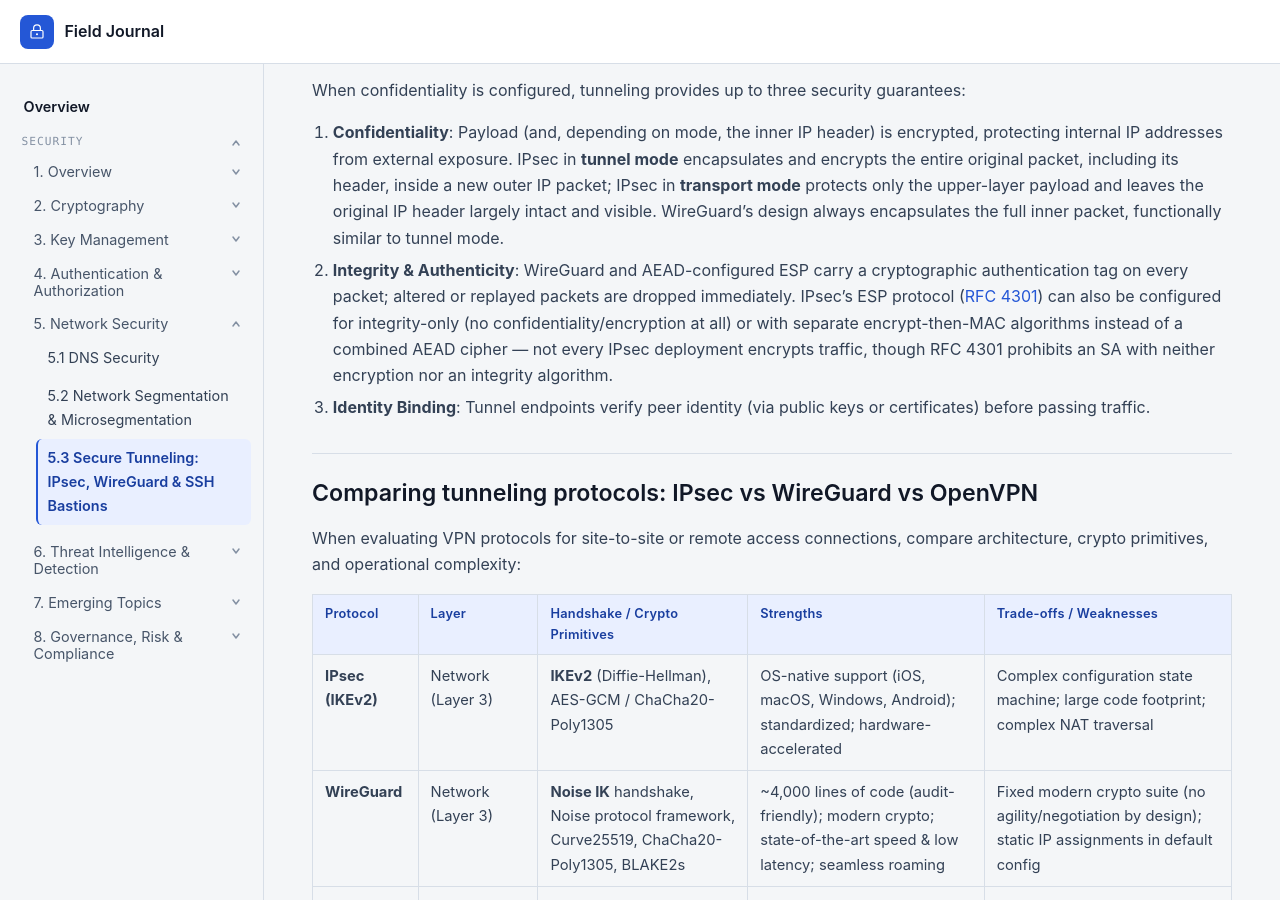
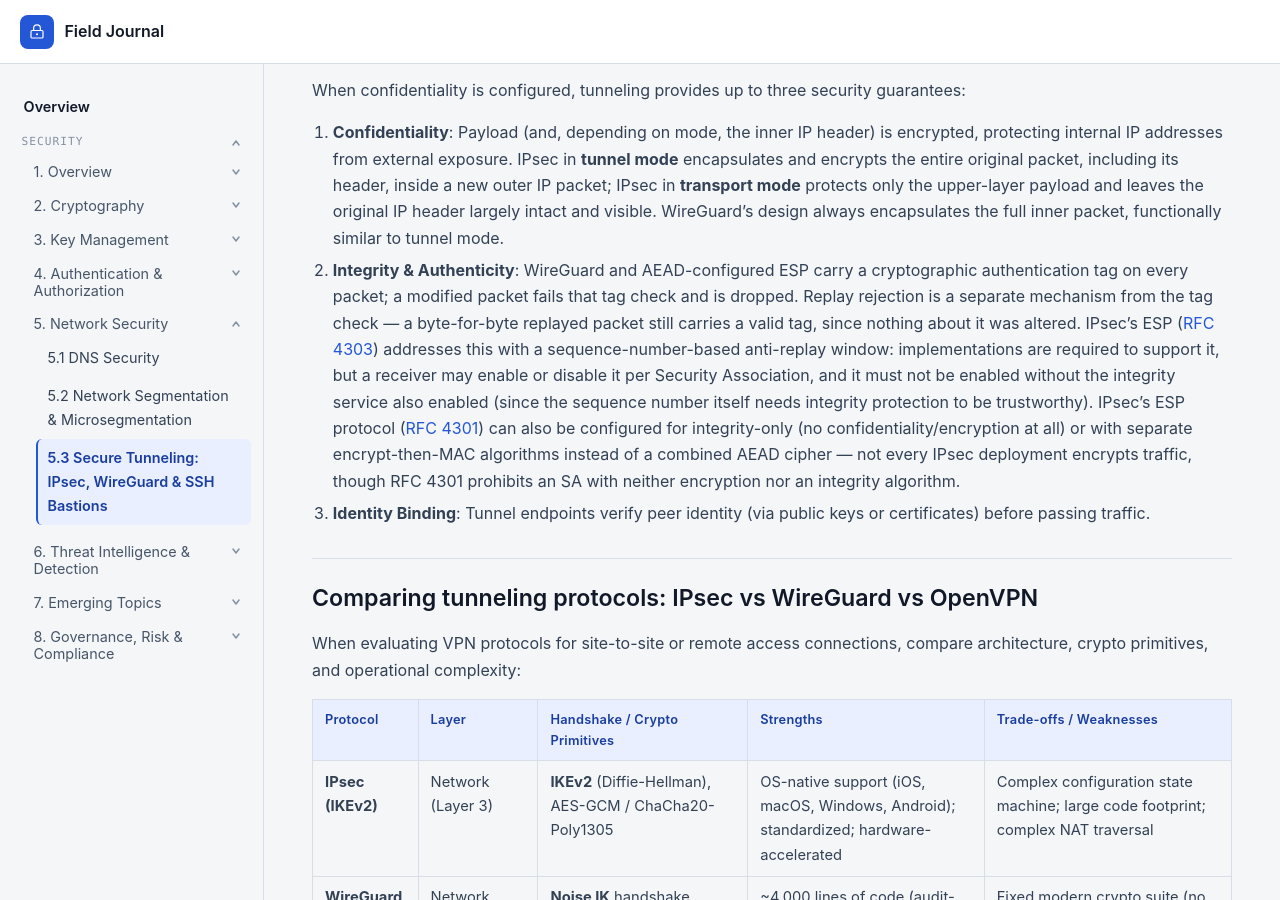
Before and after one commit to llody9977/journal, a Jekyll site: the page built from topics/vpn-ipsec-wireguard.md, in a window 1280 px wide and 900 px high, scrolled down 507 px. Built offline with Jekyll 4.4.1, drawn with Linux system fonts in a browser that asks for light colours.

Commit message:
Separate AEAD tag verification from IPsec ESP replay rejection
"Altered or replayed packets are dropped immediately" conflated two
distinct mechanisms: the AEAD authentication tag only detects
modification (a replayed packet is byte-for-byte unmodified, so it
still carries a valid tag). Replay rejection is IPsec ESP's separate
sequence-number anti-replay window (RFC 4303) - implementations must
support it, but a receiver may enable or disable it per Security
Association, and it must not be enabled without the integrity service
also enabled. Verified against RFC 4303 directly and split the claim.

```diff
--- a/topics/vpn-ipsec-wireguard.md
+++ b/topics/vpn-ipsec-wireguard.md
@@ -18,7 +18,7 @@ Secure tunneling wraps an original network packet inside an outer transport pack
 When confidentiality is configured, tunneling provides up to three security guarantees:
 
 1. **Confidentiality**: Payload (and, depending on mode, the inner IP header) is encrypted, protecting internal IP addresses from external exposure. IPsec in **tunnel mode** encapsulates and encrypts the entire original packet, including its header, inside a new outer IP packet; IPsec in **transport mode** protects only the upper-layer payload and leaves the original IP header largely intact and visible. WireGuard's design always encapsulates the full inner packet, functionally similar to tunnel mode.
-2. **Integrity & Authenticity**: WireGuard and AEAD-configured ESP carry a cryptographic authentication tag on every packet; altered or replayed packets are dropped immediately. IPsec's ESP protocol ([RFC 4301](https://www.rfc-editor.org/rfc/rfc4301.html)) can also be configured for integrity-only (no confidentiality/encryption at all) or with separate encrypt-then-MAC algorithms instead of a combined AEAD cipher — not every IPsec deployment encrypts traffic, though RFC 4301 prohibits an SA with neither encryption nor an integrity algorithm.
+2. **Integrity & Authenticity**: WireGuard and AEAD-configured ESP carry a cryptographic authentication tag on every packet; a modified packet fails that tag check and is dropped. Replay rejection is a separate mechanism from the tag check — a byte-for-byte replayed packet still carries a valid tag, since nothing about it was altered. IPsec's ESP ([RFC 4303](https://www.rfc-editor.org/rfc/rfc4303.html)) addresses this with a sequence-number-based anti-replay window: implementations are required to support it, but a receiver may enable or disable it per Security Association, and it must not be enabled without the integrity service also enabled (since the sequence number itself needs integrity protection to be trustworthy). IPsec's ESP protocol ([RFC 4301](https://www.rfc-editor.org/rfc/rfc4301.html)) can also be configured for integrity-only (no confidentiality/encryption at all) or with separate encrypt-then-MAC algorithms instead of a combined AEAD cipher — not every IPsec deployment encrypts traffic, though RFC 4301 prohibits an SA with neither encryption nor an integrity algorithm.
 3. **Identity Binding**: Tunnel endpoints verify peer identity (via public keys or certificates) before passing traffic.
 
 ## Comparing tunneling protocols: IPsec vs WireGuard vs OpenVPN
```
